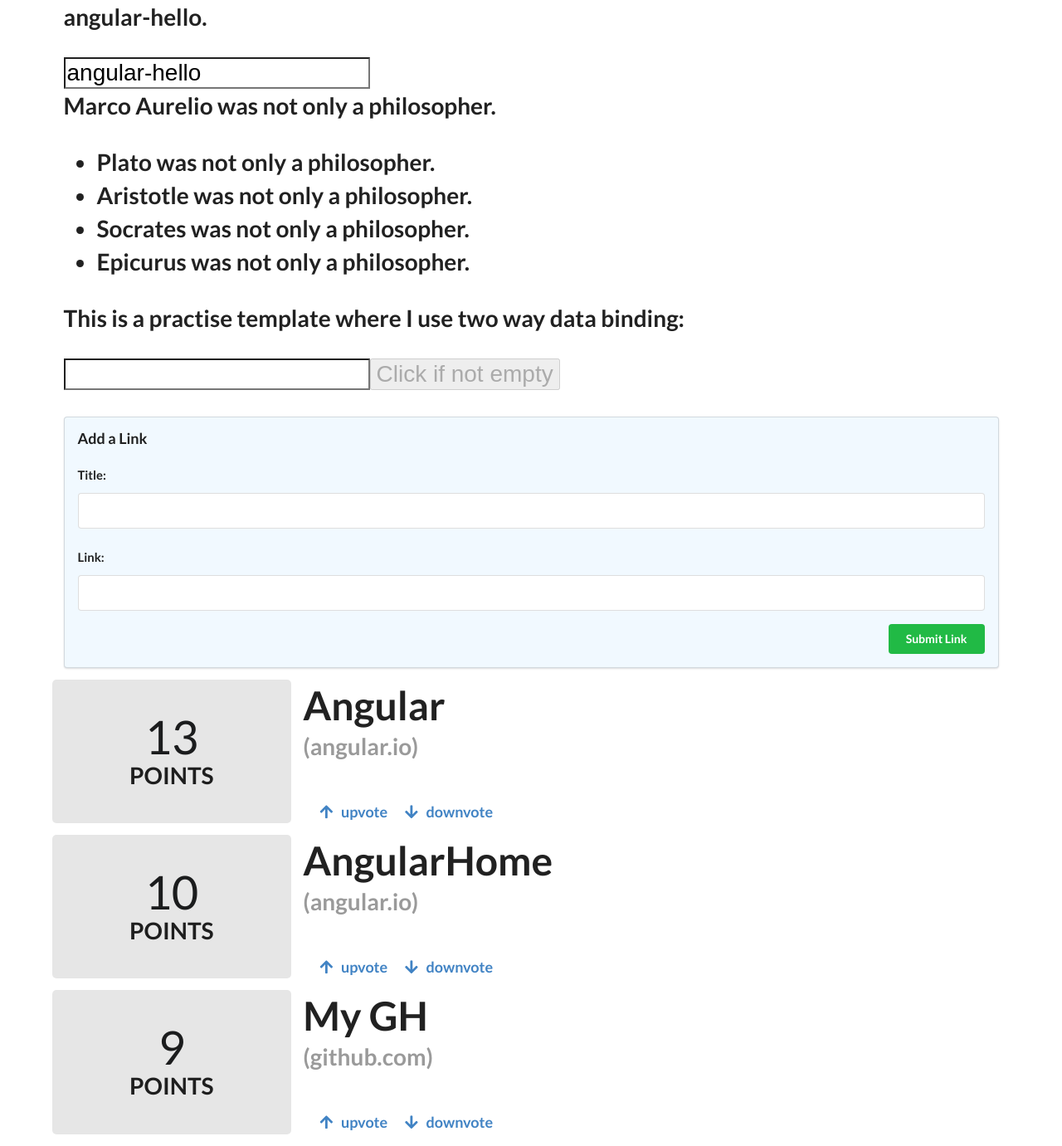
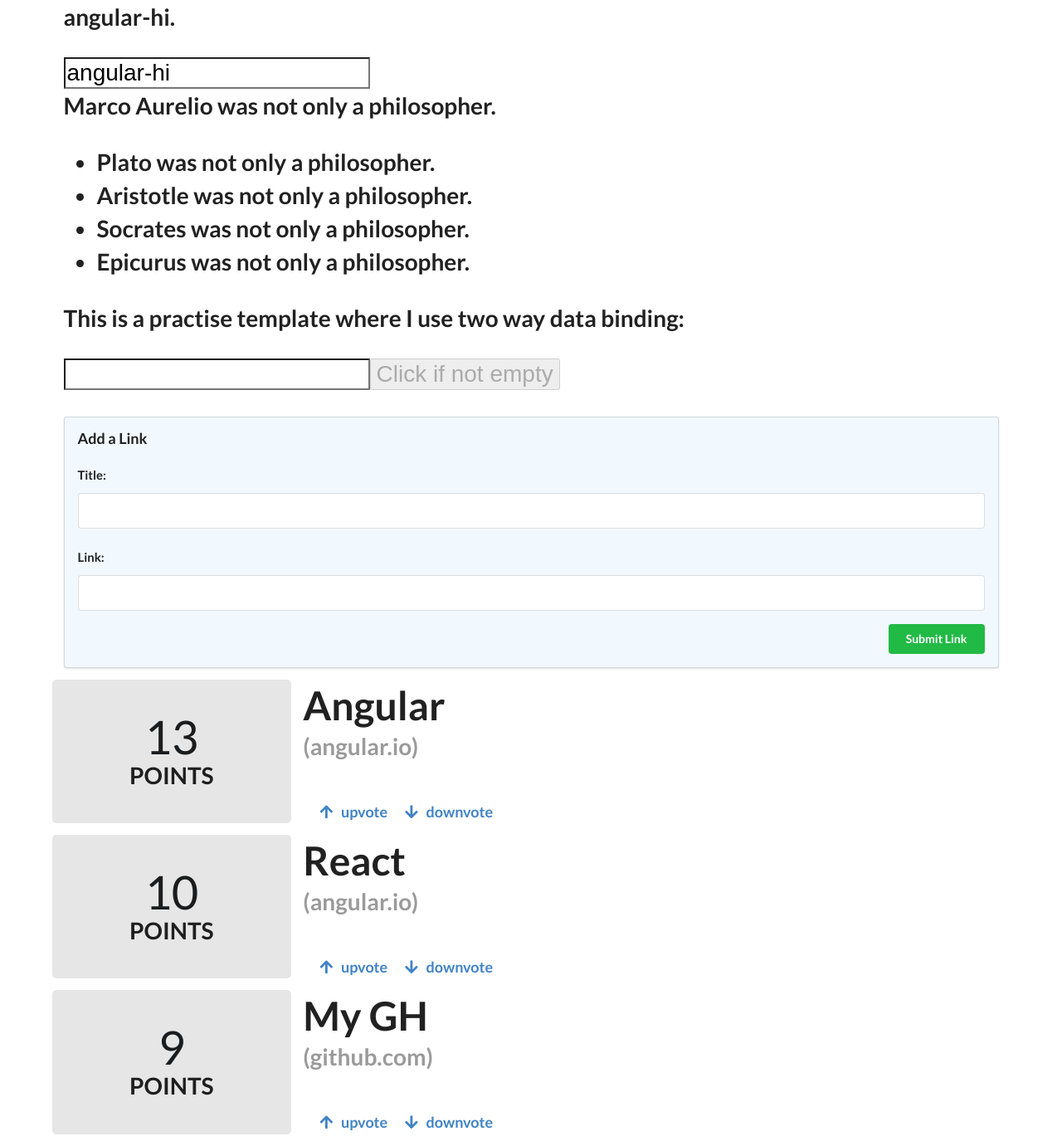
Before and after one commit to MariuszZalew/angular_workbench, an Angular app: page / in a window 1280 px wide. Shown: the whole page at 83% size. Built offline with nearby package versions, Linux system fonts and the light colour scheme.

Commit message:
add sorting articles

```diff
--- a/src/app/app.component.html
+++ b/src/app/app.component.html
@@ -28,7 +28,7 @@
   </button>
 </form>
 <app-article
-  *ngFor="let article of articles"
+  *ngFor="let article of sortedArticles()"
   [article]="article">
 </app-article>
 
--- a/src/app/app.component.ts
+++ b/src/app/app.component.ts
@@ -3,19 +3,24 @@
 
 @Component({
   selector: 'app-root',
-  templateUrl: './app.component.html',
-  styleUrls: ['./app.component.css'],
+  templateUrl: './app.Component.html',
+  styleUrls: ['./app.Component.css'],
 })
 export class AppComponent {
-  title = 'angular-hello';
+  title = 'angular-hi';
   allowButton = false;
 
   articles: Article[];
 
+
+  sortedArticles(): Article[] {
+    return this.articles.sort((a: Article, b:Article) => b.votes - a.votes);
+  }
+
   constructor() {
     this.articles = [
       new Article('Angular','http://angular.io',13),
-      new Article('AngularHome','http://angular.io',10),
+      new Article('React','http://angular.io',10),
       new Article('My GH','https://github.com/MariuszZalew',9)
     ]
   }
```
